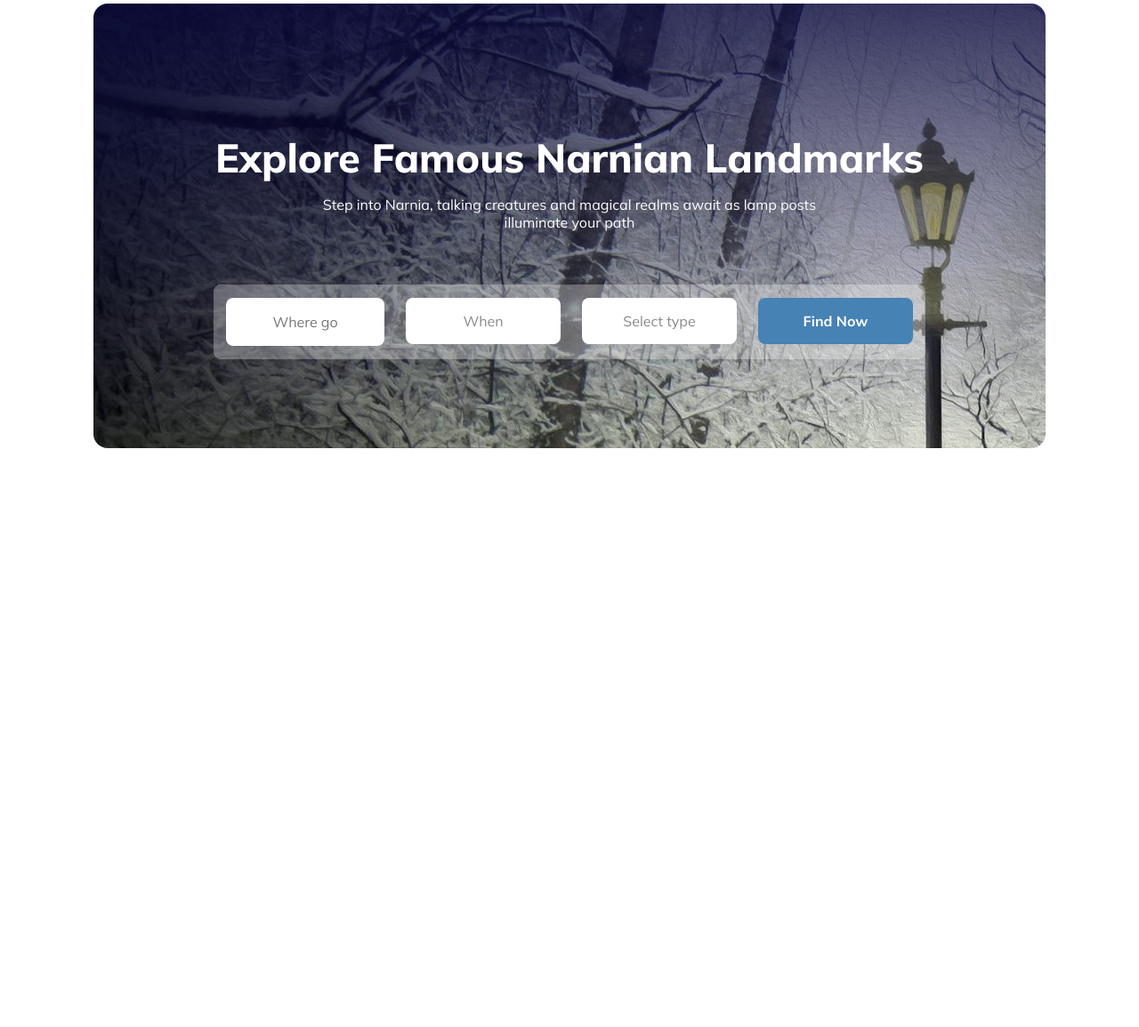
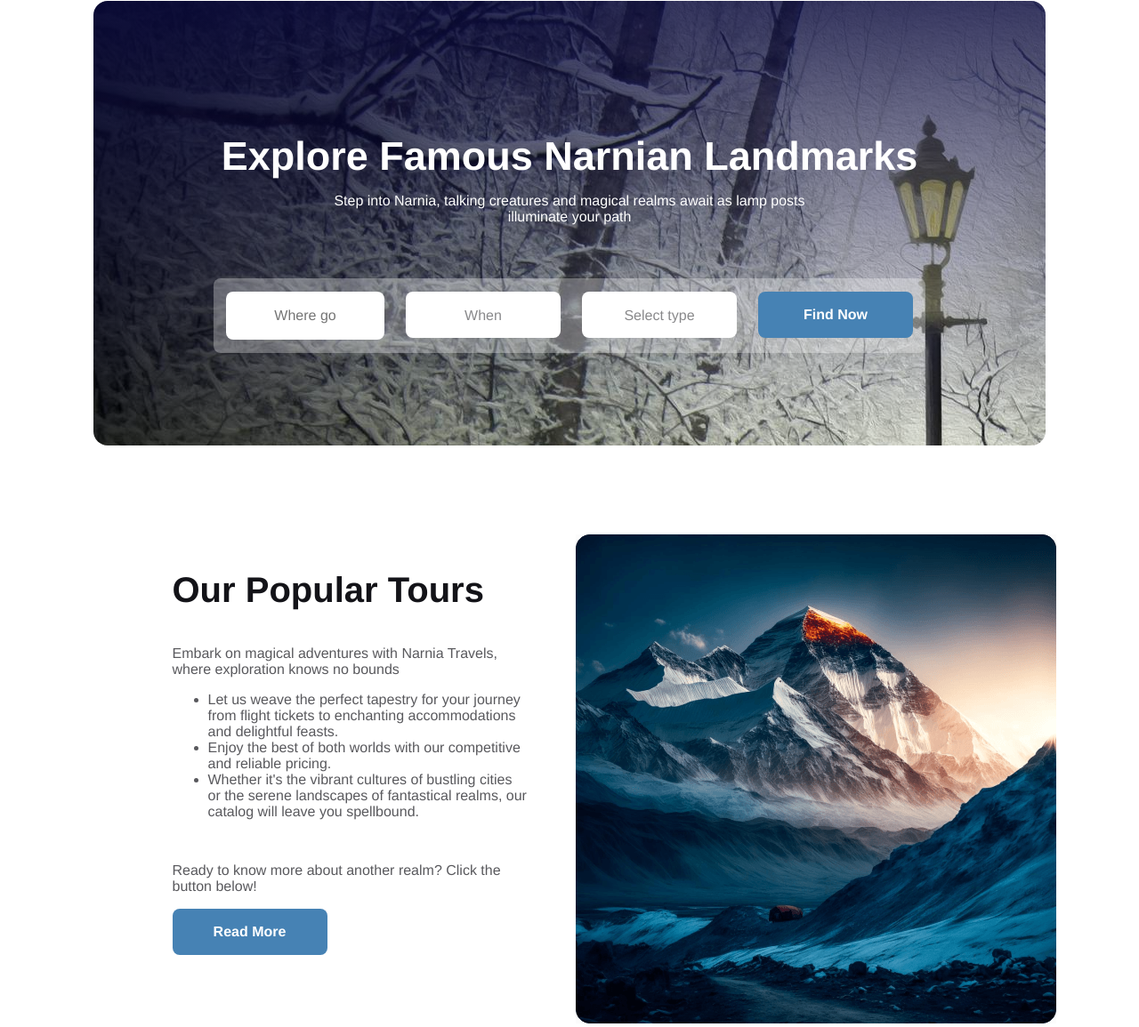
Before and after one commit to Mimimomo001/B9A2-NarniaDestinations, a plain HTML site: page Index.html in a window 1280 px wide. Shown: the part 151-1306 px from the top of the page at 89% size. Before the commit the page ends 800 px from the top, so only its background shows below. Drawn offline with Linux system fonts and the light colour scheme.

Commit message:
added more code

```diff
--- a/Index.html
+++ b/Index.html
@@ -52,6 +52,28 @@
                 </div>
         </section>
     </section>
-
+    <section class="cont2">
+        <section class="tours">
+            <div class="t3">
+                <div class="list">
+                    <h1>Our Popular Tours</h1>
+                    <h3>Embark on magical adventures with Narnia Travels, where exploration knows no bounds</h3>
+                    <ul>
+                        <li>Let us weave the perfect tapestry for your journey from flight tickets to enchanting accommodations and delightful feasts.</li>
+                        <li>Enjoy the best of both worlds with our competitive and reliable pricing.</li>
+                        <li>Whether it's the vibrant cultures of bustling cities or the serene landscapes of fantastical realms, our catalog will leave you spellbound.</li>
+                    </ul>
+                </div>
+                <div class="read_more">
+                    <h3>Ready to know more about another realm?
+                        Click the button below!</h3>
+                    <button class="b1">Read More</button>
+                </div>
+            </div>
+            <div class="img3">
+                <img src="res\Rectangle 4.png">
+            </div>
+        </section>
+    </section>
 </body>
 </html>
--- a/style.css
+++ b/style.css
@@ -8,7 +8,7 @@
     .nav_bar .title{
         display: flex;
         align-items: center;
-        font-family: "Mulish", Helvetica;
+        font-family: "Mulish-Regular", Helvetica, Helvetica;
         font-style: regular;
         font-weight: 800;
         gap: 16.63px;
@@ -68,7 +68,7 @@
 }
     .welcome_box h1{
         color: #FFF;
-        font-family: Mulish;
+        font-family: "Mulish-Regular", Helvetica;
         font-size: 45px;
         font-style: normal;
         font-weight: 800;
@@ -76,7 +76,7 @@
 
     .welcome_box h3{
         color: #FFF;
-        font-family: Mulish;
+        font-family: "Mulish-Regular", Helvetica;
         font-size: 16px;
         font-style: normal;
         font-weight: 400;
@@ -109,7 +109,7 @@
             border: none;
             background: #FFF;
             color: rgba(19, 19, 24, 0.50);
-            font-family: Mulish;
+            font-family: "Mulish-Regular", Helvetica;
             font-size: 16px;
             font-style: normal;
             font-weight: 400;
@@ -125,10 +125,71 @@
             background: steelblue;
             border: none;
             color: white;
-            font-family: Mulish;
+            font-family: "Mulish-Regular", Helvetica;
             font-size: 16px;
             font-style: normal;
             font-weight: 700;
             text-align: center;
             transition: 0.1s;
         }
+        .cont2{
+            display: flex;
+            padding: 100px 0px 0px 0px;
+            justify-content: center;
+        }
+
+            .tours{
+                display: flex;
+            }
+                .t3{
+                    width: 400px;
+                    margin-right: 53px;
+                }
+                .t3 h1{
+                    color: #131318;
+                    font-family: "Mulish-Regular", Helvetica;
+                    font-size: 40px;
+                    font-style: normal;
+                    font-weight: 600;
+                }
+
+                .t3 .list{
+                    color: rgba(19, 19, 24, 0.70);
+                    font-family: "Mulish-Regular", Helvetica;
+                    font-size: 16px;
+                    font-style: normal;
+                    font-weight: 400;
+                }
+
+                .t3 h3{
+                    color: rgba(19, 19, 24, 0.70);
+                    font-family: "Mulish-Regular", Helvetica;
+                    font-size: 16px;
+                    font-style: normal;
+                    font-weight: 400;
+                }
+
+                .read_more{
+                    color: rgba(19, 19, 24, 0.70);
+                    margin-top: 48px;
+            }
+            .b1{
+                width: 174px;
+                height: 52px;
+                flex-shrink: 0;
+                border-radius: 8px;
+                background: steelblue;
+                border: none;
+                color: white;
+                font-family: "Mulish-Regular", Helvetica;
+                font-size: 16px;
+                font-style: normal;
+                font-weight: 700;
+                text-align: center;
+                transition: 0.1s;
+            }
+            .img3{
+                width: 440px;
+                height: 450px;
+                flex-shrink: 0;
+            }
```
